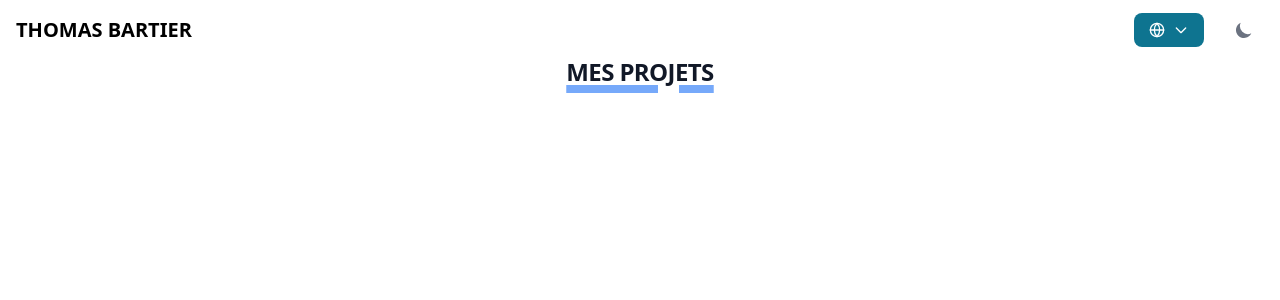
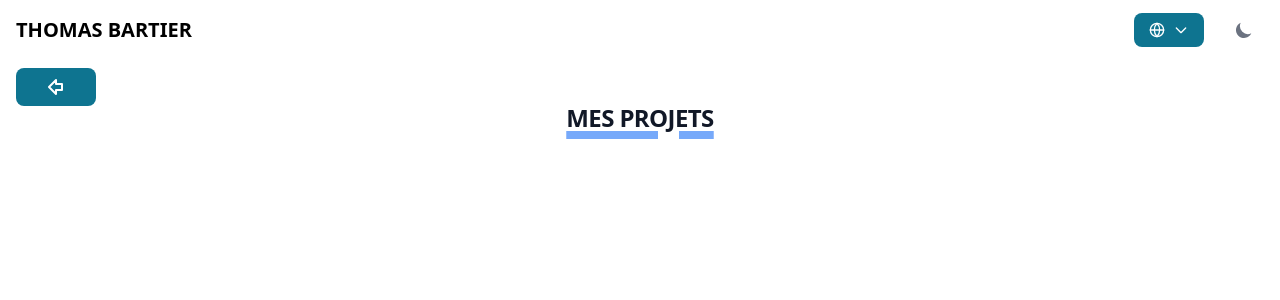
Before and after one commit to tomab23/Portfolio-2.0, a React (Vite) app: page /projets in a window 1280 px wide. Shown: the top 300 px of the page. Built offline with nearby package versions, Linux system fonts and the light colour scheme.

Commit message:
add custom back button

```diff
--- a/src/components/aboutME/LinksAbout.jsx
+++ b/src/components/aboutME/LinksAbout.jsx
@@ -1,5 +1,5 @@
 import React from 'react'
-import CustomLinkButton from '../custom/CustomLinkButton'
+import CustomLinkButton from '../custom/buttons/CustomLinkButton'
 
 const LinksAbout = () => {
   return (
@@ -11,7 +11,7 @@ const LinksAbout = () => {
       {/* Github */}
       <CustomLinkButton title={"GitHub"} link={true} page={"https://github.com/tomab23"} classname={"bg-[#171515] dark:bg-[#171515]"} />
       {/* Mes Projets */}
-      <CustomLinkButton title={"Mes projets"} link={false} page={"projets"} classname={"bg-gray-500 dark:bg-gray-500"} />
+      <CustomLinkButton title={"Mes projets"} link={false} page={"projets"} classname={"bg-teal-600 dark:bg-teal-600"} />
     </div>
   )
 }
--- /dev/null
+++ b/src/components/custom/buttons/BackButton.jsx
@@ -0,0 +1,17 @@
+import { Button } from "flowbite-react";
+import { ArrowBigLeft } from "lucide-react";
+import { useNavigate } from "react-router"
+
+
+const BackButton = () => {
+
+    const navigate = useNavigate();
+
+  return (
+    <Button size="xs" className="w-[5rem] ml-4 max-sm:ml-2 mt-2" onClick={() => navigate(-1)}>
+        <ArrowBigLeft />
+    </Button>
+  )
+}
+
+export default BackButton
--- a/src/pages/CvPage.jsx
+++ b/src/pages/CvPage.jsx
@@ -1,11 +1,18 @@
 import React from 'react'
 import Header from '../components/layout/Header'
+import { useTranslation } from 'react-i18next'
+import BackButton from '../components/custom/buttons/BackButton';
 
 const CvPage = () => {
+
+  const { t } = useTranslation();
+
   return (
     <div>
       <Header />
+      <BackButton />
         <h1>CvPage</h1>
+        <h2>{t("TEST")}</h2>
     </div>
   )
 }
--- a/src/pages/HomePage.jsx
+++ b/src/pages/HomePage.jsx
@@ -8,7 +8,7 @@ import Skills from "../components/skills/Skills";
 import LastProjects from "../components/projects/LastProjects";
 import ContactMe from "../components/conatct/ContactMe";
 import Experiences from "../components/experiences/Experiences";
-import ScrollToTop from "../components/buttons/ScrollToTop";
+import ScrollToTop from "../components/custom/buttons/ScrollToTop";
 import CustomTitle from "../components/custom/CustomTitle";
 
 const HomePage = () => {
--- a/src/pages/ProjectsPage.jsx
+++ b/src/pages/ProjectsPage.jsx
@@ -1,3 +1,4 @@
+import BackButton from "../components/custom/buttons/BackButton"
 import CustomTitle from "../components/custom/CustomTitle"
 import Header from "../components/layout/Header"
 
@@ -6,6 +7,7 @@ const ProjectsPage = () => {
   return (
     <div>
         <Header />
+        <BackButton />
         <CustomTitle className={"text-center"}>
             MES PROJETS
         </CustomTitle>
```
Also changed, not shown: src/components/custom/buttons/CustomLinkButton.jsx (renamed from src/components/custom/CustomLinkButton.jsx), src/components/custom/buttons/ScrollToTop.jsx (renamed from src/components/buttons/ScrollToTop.jsx).
